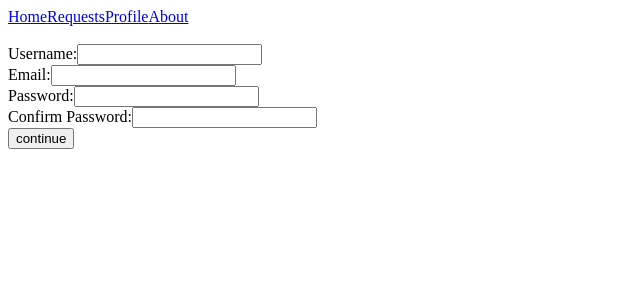
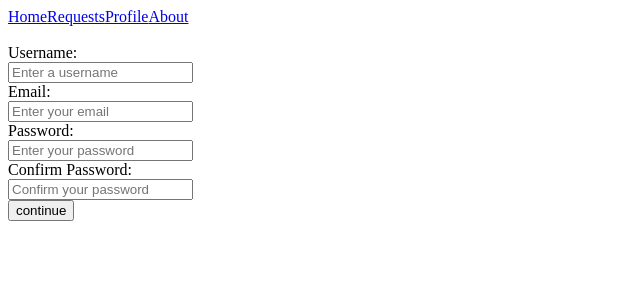
Before and after one commit to alyaalaali/Handyman, a React (Vite) app: page /user/sign-up in a window 1280 px wide. Shown: the top 300 px of the page, without its empty margins (0-640 px from the left). Built offline with nearby package versions, Linux system fonts and the light colour scheme.

Commit message:
Setup of UserSignUp.jsx is completed

```diff
--- a/src/components/UserSignUp.jsx
+++ b/src/components/UserSignUp.jsx
@@ -2,19 +2,23 @@ const UserSignUp = () => {
     return (
         <form className="user-sign-up">
             <label>Username:</label>
-            <input type="text" placeholder="" />
+            <br />
+            <input type="text" placeholder="Enter a username" />
             <br />
 
             <label>Email:</label>
-            <input type="text" placeholder="" />
+            <br />
+            <input type="text" placeholder="Enter your email" />
             <br />
 
             <label>Password:</label>
-            <input type="text" placeholder="" />
+            <br />
+            <input type="text" placeholder="Enter your password" />
             <br />
 
             <label>Confirm Password:</label>
-            <input type="text" placeholder="" />
+            <br />
+            <input type="text" placeholder="Confirm your password" />
             <br />
 
             <button type="submit">continue</button>
```
